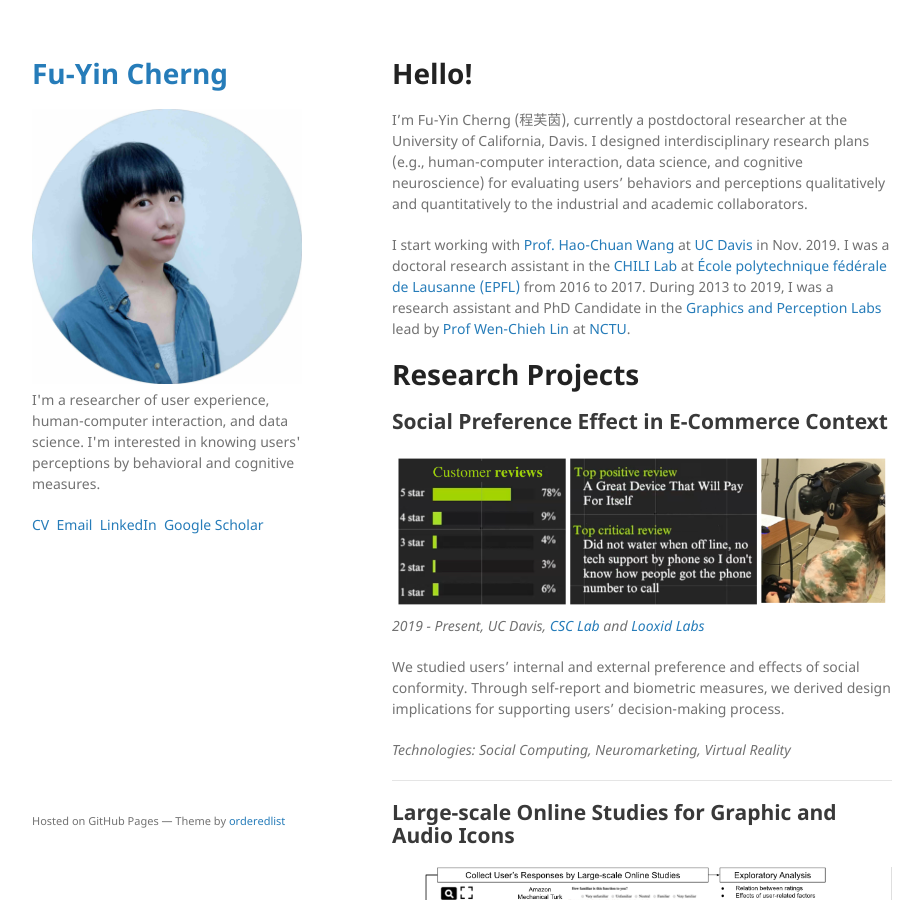
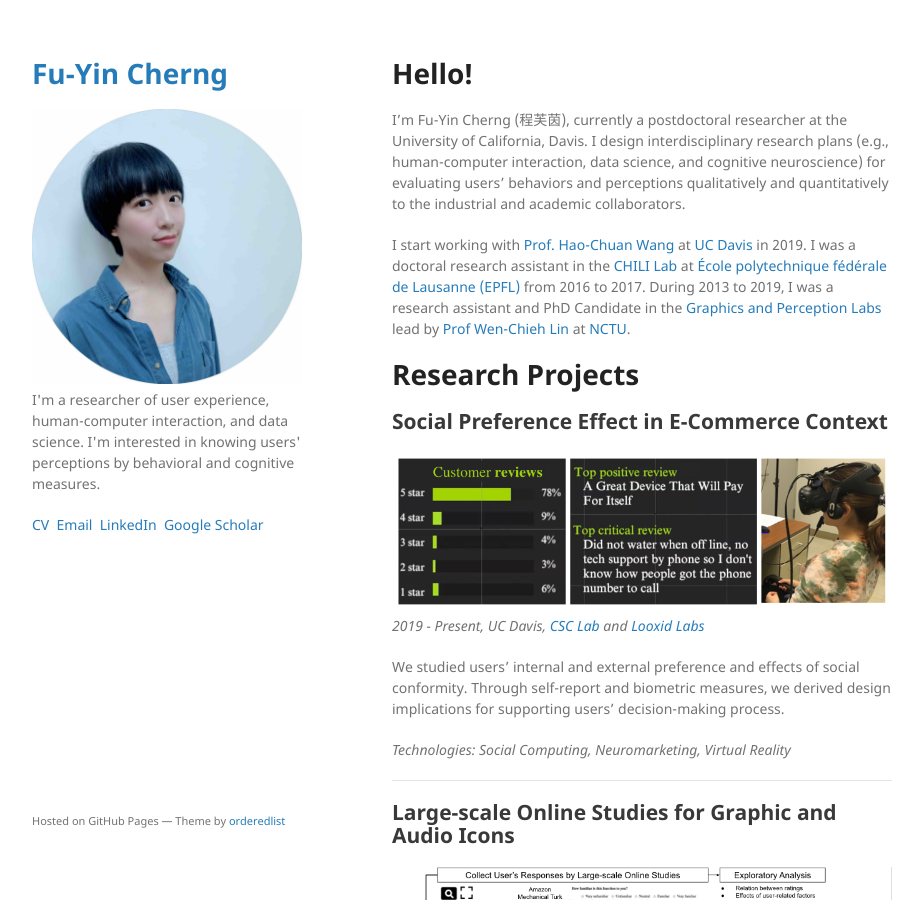
Before and after one commit to FuyinCherng/FuyinCherng.github.io, a Jekyll site: the page built from index.md, in a window 1280 px wide and 900 px high. Shown: the whole window, without its empty margins (178-1101 px from the left). Built offline with Jekyll 4.4.1, drawn with Linux system fonts in a browser that asks for light colours; our own code applies the rules of GitHub Pages for plain Markdown files.

Commit message:
Update index.md

```diff
--- a/index.md
+++ b/index.md
@@ -3,9 +3,9 @@
 ---
 
 # Hello!
-I'm Fu-Yin Cherng (程芙茵), currently a postdoctoral researcher at the University of California, Davis. I designed interdisciplinary research plans (e.g., human-computer interaction, data science, and cognitive neuroscience) for evaluating users’ behaviors and perceptions qualitatively and quantitatively to the industrial and academic collaborators.
+I'm Fu-Yin Cherng (程芙茵), currently a postdoctoral researcher at the University of California, Davis. I design interdisciplinary research plans (e.g., human-computer interaction, data science, and cognitive neuroscience) for evaluating users’ behaviors and perceptions qualitatively and quantitatively to the industrial and academic collaborators.
 
-I start working with [Prof. Hao-Chuan Wang](http://www.haochuanwang.info/) at [UC Davis](https://www.ucdavis.edu/) in Nov. 2019. I was a doctoral research assistant in the [CHILI Lab](https://www.epfl.ch/labs/chili/) at [École polytechnique fédérale de Lausanne (EPFL)](https://www.epfl.ch/en/home/) from 2016 to 2017. During 2013 to 2019, I was a research assistant and PhD Candidate in the [Graphics and Perception Labs](https://gpl.cs.nctu.edu.tw) lead by [Prof Wen-Chieh Lin](https://gpl.cs.nctu.edu.tw/Steve-Lin/) at [NCTU](https://www.nctu.edu.tw/).
+I start working with [Prof. Hao-Chuan Wang](http://www.haochuanwang.info/) at [UC Davis](https://www.ucdavis.edu/) in 2019. I was a doctoral research assistant in the [CHILI Lab](https://www.epfl.ch/labs/chili/) at [École polytechnique fédérale de Lausanne (EPFL)](https://www.epfl.ch/en/home/) from 2016 to 2017. During 2013 to 2019, I was a research assistant and PhD Candidate in the [Graphics and Perception Labs](https://gpl.cs.nctu.edu.tw) lead by [Prof Wen-Chieh Lin](https://gpl.cs.nctu.edu.tw/Steve-Lin/) at [NCTU](https://www.nctu.edu.tw/).
 
 # Research Projects
 ## Social Preference Effect in E-Commerce Context
```
